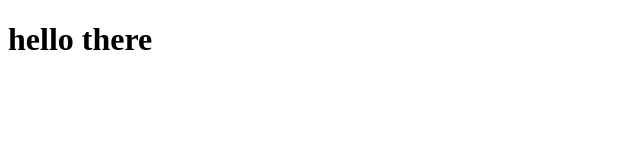
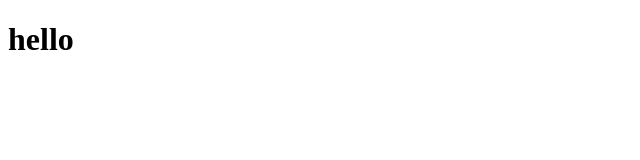
Before and after one commit to reyhaneh-moayeri/react-journey, a React (Create React App) app: page / in a window 1280 px wide. Shown: the top 160 px of the page, without its empty margins (0-640 px from the left). Built offline with nearby package versions, Linux system fonts and the light colour scheme.

Commit message:
create App component

```diff
--- /dev/null
+++ b/src/App.js
@@ -0,0 +1,9 @@
+const App = () => {
+  return (
+    <div>
+      <h1>hello</h1>
+    </div>
+  );
+};
+
+export default App;
--- a/src/index.js
+++ b/src/index.js
@@ -2,9 +2,6 @@
 
 import React from "react";
 import ReactDOM from "react-dom";
+import App from "./App";
 
-const heading = React.createElement("h1", {}, "hello there");
-
-const element = React.createElement("div", { id: "section" }, heading);
-
-ReactDOM.render(element, document.querySelector("#root"));
+ReactDOM.render(<App />, document.querySelector("#root"));
```
